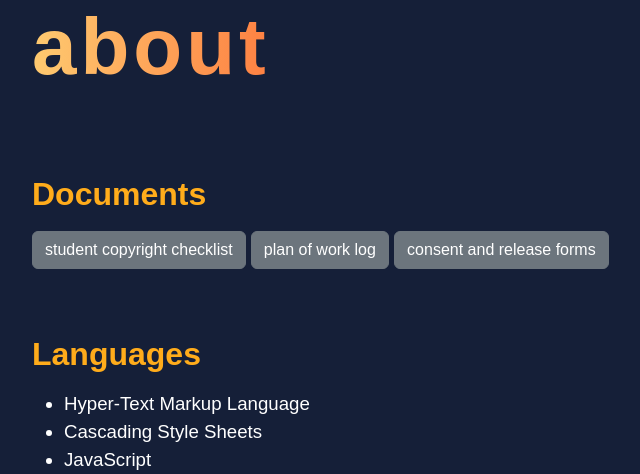
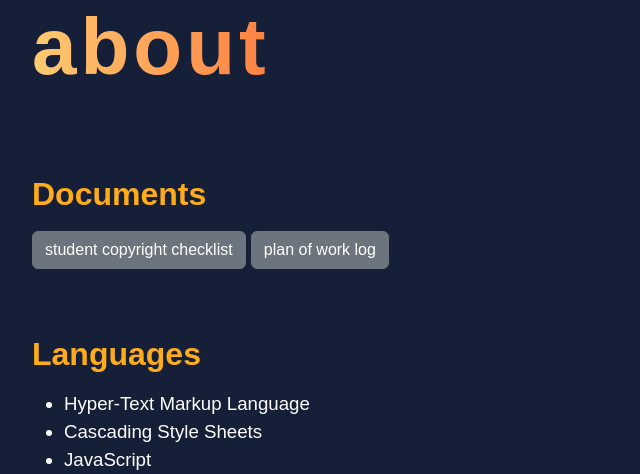
Before and after one commit to bossbadi-web/interstellr, a Flask app: page /about in a window 1280 px wide. Shown: the part 199-673 px from the top of the page, without its empty margins (50-690 px from the left). Run offline with Flask 3, Linux system fonts and the light colour scheme; some libraries are stand-ins or nearby versions; some web fonts are replaced.

Commit message:
remove consent and release forms

```diff
--- a/templates/about.html
+++ b/templates/about.html
@@ -25,7 +25,6 @@
     <h2>Documents</h2>
     <a class="btn btn-secondary" href="/static/doc/student-copyright-checklist.pdf">student copyright checklist</a>
     <a class="btn btn-secondary" href="/static/doc/plan-of-work-log.pdf">plan of work log</a>
-    <a class="btn btn-secondary" href="/static/doc/consent-and-release.pdf">consent and release forms</a>
 
     <h2>Languages</h2>
     <ul>
```
Also changed, not shown: 1 other file.
